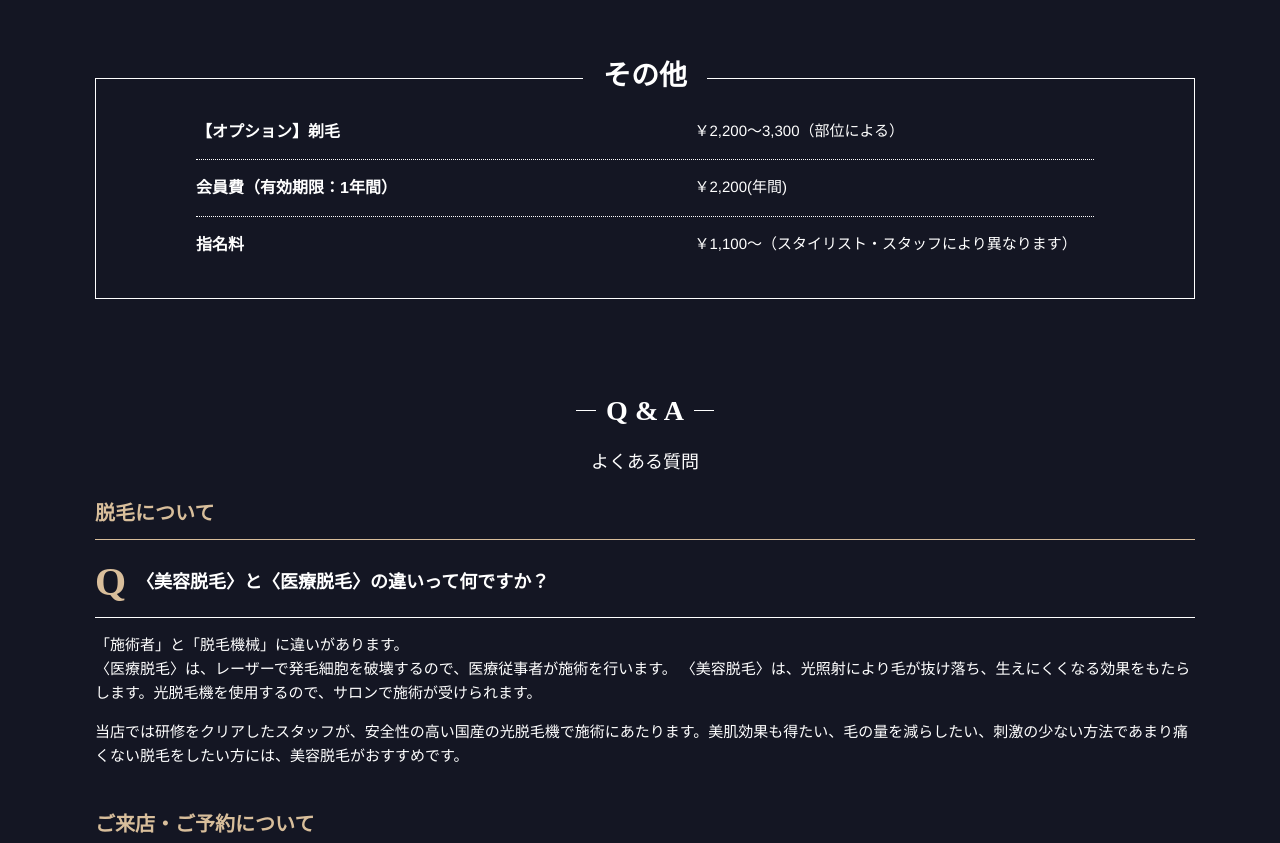
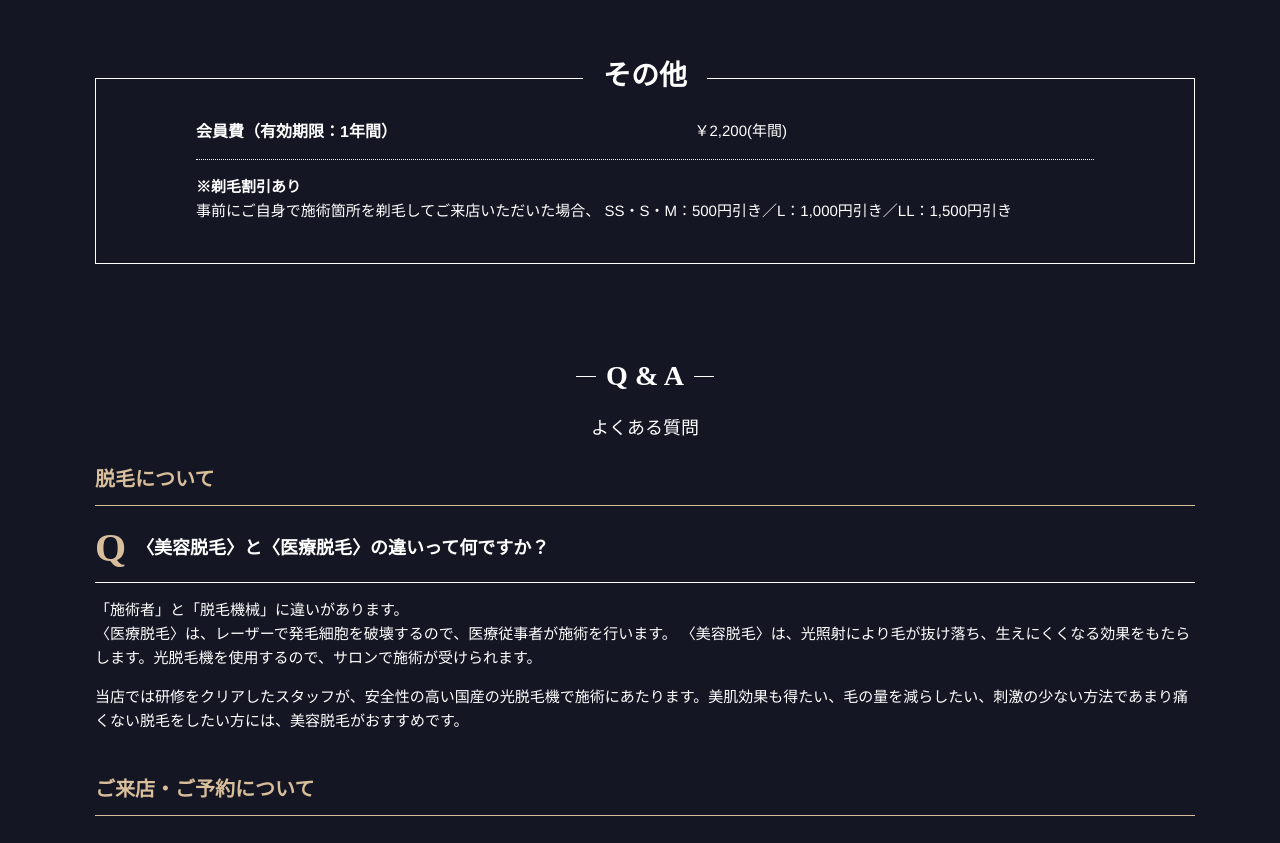
Before and after one commit to kamy0042/bee_group_web, a Next.js app: page /waxing in a window 1280 px wide. Shown: the part 7106-7949 px from the top of the page. Built offline with nearby package versions, Linux system fonts and the light colour scheme.

Commit message:
脱毛その他料金修正

```diff
--- a/pages/waxing/index.tsx
+++ b/pages/waxing/index.tsx
@@ -174,16 +174,12 @@ function Waxing() {
               </div>
               <dl className={styles.table_item}>
                 <div className={styles.menuItem}>
-                  <dt className={styles.menuItem_title_etc}>【オプション】剃毛</dt>
-                  <dd className={styles.menuItem_pay_etc}>￥2,200～3,300（部位による）</dd>
-                </div>
-                <div className={styles.menuItem}>
                   <dt className={styles.menuItem_title_etc}>会員費（有効期限：1年間）</dt>
                   <dd className={styles.menuItem_pay_etc}>￥2,200(年間)</dd>
                 </div>
                 <div className={styles.menuItem}>
-                  <dt className={styles.menuItem_title_etc}>指名料</dt>
-                  <dd className={styles.menuItem_pay_etc}>￥1,100～（スタイリスト・スタッフにより異なります）</dd>
+                  <p><span style={{fontWeight:'bold'}}>※剃毛割引あり</span><br />事前にご自身で施術箇所を剃毛してご来店いただいた場合、
+                    SS・S・M：500円引き／L：1,000円引き／LL：1,500円引き</p>
                 </div>
               </dl>
             </section>
```
